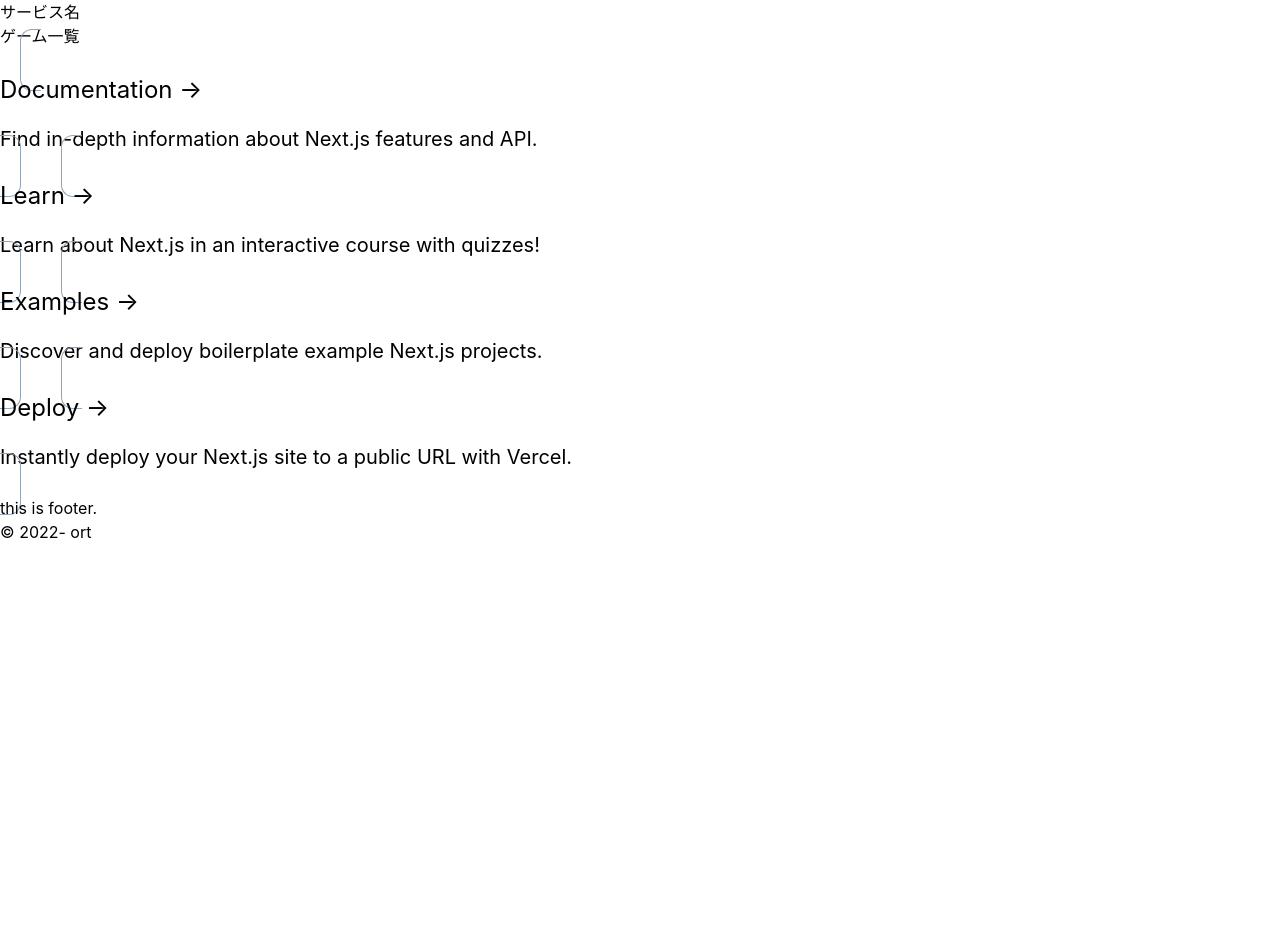
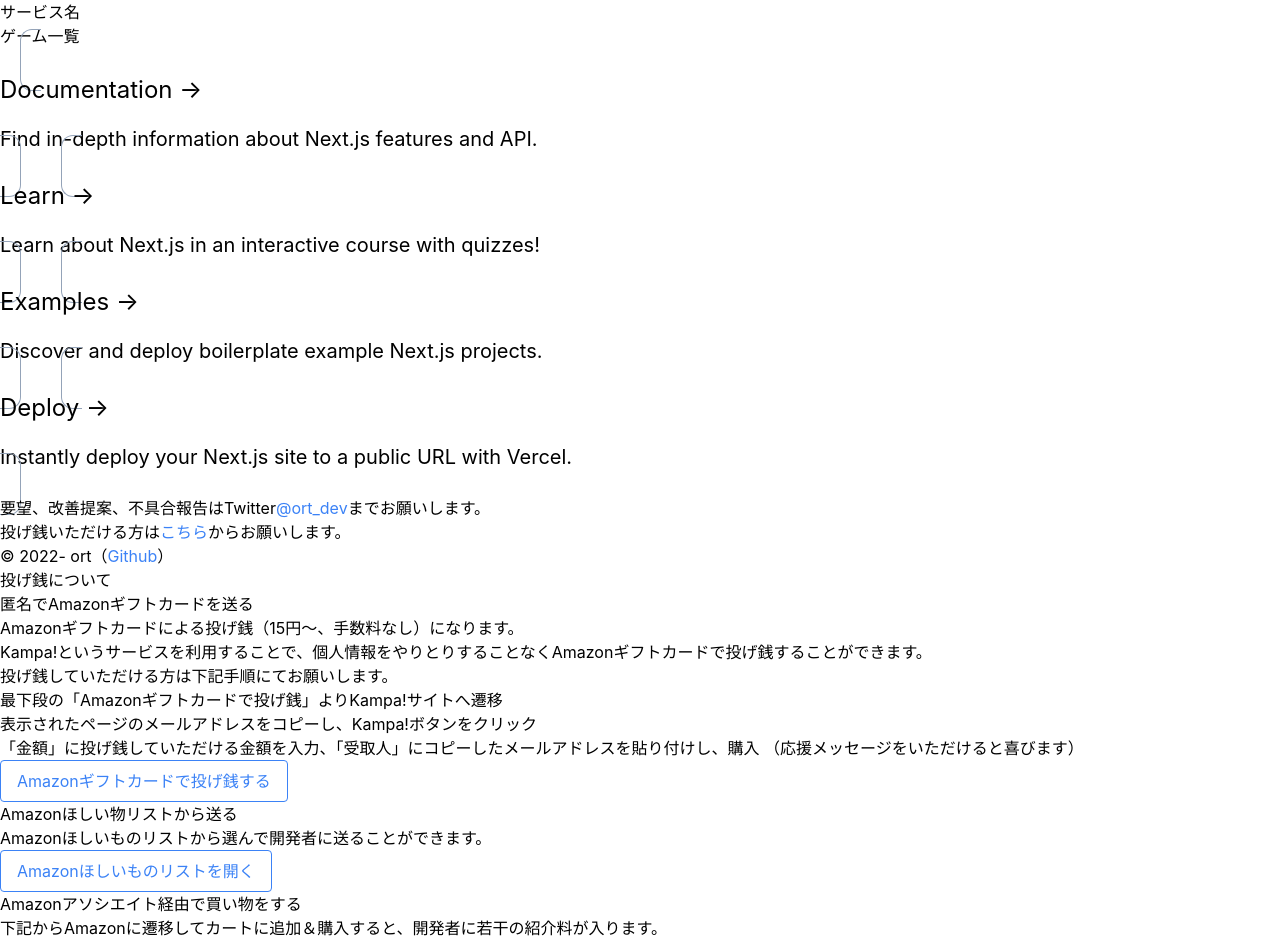
Before and after one commit to h-orito/dice-role, a Next.js app: page / in a window 1280 px wide. Shown: the top 938 px of the page. Before the commit the page ends 800 px from the top, so only its background shows below. Built offline with nearby package versions, Linux system fonts and the light colour scheme.

Commit message:
add footer

```diff
--- a/components/layout/footer.tsx
+++ b/components/layout/footer.tsx
@@ -1,12 +1,119 @@
+import { useState } from 'react'
 import type { NextPage } from 'next'
+import Modal from '../modal/modal'
+import { PrimaryButton, WarnButton, DangerButton } from '../button/button'
 
 const Footer: NextPage = () => {
+  const [isKampaModalShow, setKampaModalShow] = useState(false)
+  const openKampaModal = () => setKampaModalShow(true)
+  const closeKampaModal = () => setKampaModalShow(false)
+
   return (
     <footer className='p-5 border-t border-t-slate-400'>
       <ul>
-        <li>this is footer.</li>
-        <li>© 2022- ort</li>
+        <li>
+          要望、改善提案、不具合報告はTwitter
+          <a
+            href='https://twitter.com/ort_dev'
+            target='_blank'
+            rel='noreferrer'
+          >
+            @ort_dev
+          </a>
+          までお願いします。
+        </li>
+        <li>
+          投げ銭いただける方は
+          <a href='javascript:void(0);' onClick={openKampaModal}>
+            こちら
+          </a>
+          からお願いします。
+        </li>
+        <li>
+          © 2022- ort（
+          <a
+            href='https://github.com/h-orito/dice-role'
+            target='_blank'
+            rel='noreferrer'
+          >
+            Github
+          </a>
+          ）
+        </li>
       </ul>
+      <Modal
+        closeButtonName='Close'
+        handleClose={closeKampaModal}
+        isShow={isKampaModalShow}
+      >
+        <p className='text-xl'>投げ銭について</p>
+        <div className='mt-5'>
+          <p className='mb-2 text-lg'>匿名でAmazonギフトカードを送る</p>
+          <ul className='text-slate-600'>
+            <li>
+              Amazonギフトカードによる投げ銭（15円〜、手数料なし）になります。
+            </li>
+            <li>
+              Kampa!というサービスを利用することで、個人情報をやりとりすることなくAmazonギフトカードで投げ銭することができます。
+            </li>
+            <li>
+              投げ銭していただける方は下記手順にてお願いします。
+              <ol className='mt-2 ml-10 list-decimal'>
+                <li>
+                  最下段の「Amazonギフトカードで投げ銭」よりKampa!サイトへ遷移
+                </li>
+                <li>
+                  表示されたページのメールアドレスをコピーし、Kampa!ボタンをクリック
+                </li>
+                <li>
+                  「金額」に投げ銭していただける金額を入力、「受取人」にコピーしたメールアドレスを貼り付けし、購入
+                  （応援メッセージをいただけると喜びます）
+                </li>
+              </ol>
+            </li>
+          </ul>
+          <PrimaryButton
+            className='my-2'
+            onClick={() => window.open('http://kampa.me/t/lxc')}
+          >
+            Amazonギフトカードで投げ銭する
+          </PrimaryButton>
+          <p className='mt-5 mb-2 text-lg'>Amazonほしい物リストから送る</p>
+          <ul className='text-slate-600'>
+            <li>
+              Amazonほしいものリストから選んで開発者に送ることができます。
+            </li>
+          </ul>
+          <PrimaryButton
+            className='my-2'
+            onClick={() =>
+              window.open(
+                'https://www.amazon.jp/hz/wishlist/ls/1KZSJAJS1ETW4?ref_=wl_share'
+              )
+            }
+          >
+            Amazonほしいものリストを開く
+          </PrimaryButton>
+          <p className='mt-5 mb-2 text-lg'>
+            Amazonアソシエイト経由で買い物をする
+          </p>
+          <ul className='text-slate-600'>
+            <li>
+              下記からAmazonに遷移してカートに追加＆購入すると、開発者に若干の紹介料が入ります。
+            </li>
+          </ul>
+          <PrimaryButton
+            className='my-2'
+            onClick={() =>
+              window.open(
+                'https://www.amazon.co.jp/b?_encoding=UTF8&tag=wolfort0d-22&linkCode=ur2&linkId=faf82136a01cf462858661dc52891566&camp=247&creative=1211&node=71314051'
+              )
+            }
+          >
+            Amazonを開く
+          </PrimaryButton>
+        </div>
+      </Modal>
     </footer>
   )
 }
--- a/styles/globals.css
+++ b/styles/globals.css
@@ -11,8 +11,7 @@
 }
 
 a {
-  color: inherit;
-  text-decoration: none;
+  @apply text-blue-500 no-underline;
 }
 
 * {
```
